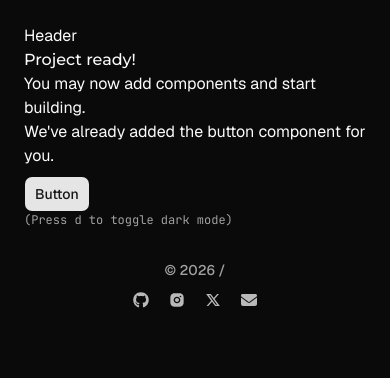
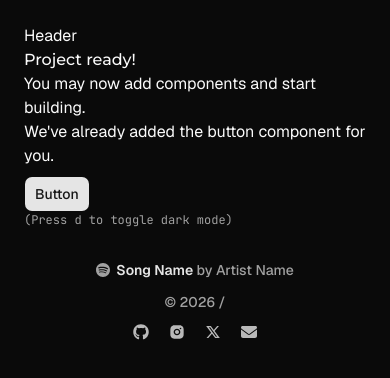
Before and after one commit to daaysorn/daaysorn, a Next.js app: page / in a window 390 px wide. Shown: the top 378 px of the page. Built offline with nearby package versions, Linux system fonts and the light colour scheme.

Commit message:
Update continual-learning.json with new run metrics and modify NowPlayingWidget component to streamline the popover/modal description and remove unused elements.

```diff
--- a/components/custom/spotify/now-playing-widget.tsx
+++ b/components/custom/spotify/now-playing-widget.tsx
@@ -9,8 +9,8 @@ interface NowPlayingWidgetProps {
 }
 
 /**
- * The glassmorphism card shown inside the popover: provider embed player plus a
- * "powered by …" caption. Renders the correct iframe for the track's provider.
+ * The glassmorphism card shown inside the popover / modal: provider embed
+ * player. Renders the correct iframe for the track's provider.
  */
 export function NowPlayingWidget({ track, className }: NowPlayingWidgetProps) {
   const meta = PROVIDERS[track.provider]
@@ -47,25 +47,6 @@ export function NowPlayingWidget({ track, className }: NowPlayingWidgetProps) {
           </p>
         </div>
       )}
-
-      <div className="flex items-center justify-center gap-1.5 pt-2 pb-1 text-xs text-muted-foreground">
-        <span
-          aria-hidden
-          className={cn(
-            "size-1.5 rounded-full",
-            track.isPlaying ? "bg-primary" : "bg-muted-foreground/50",
-          )}
-        />
-        <Icon
-          aria-hidden
-          className="size-3.5 text-muted-foreground"
-          style={track.isPlaying ? { color: meta.brandColor } : undefined}
-        />
-        <span>
-          {track.isPlaying ? "Now playing" : "Last played"} · powered by{" "}
-          {meta.label}
-        </span>
-      </div>
     </div>
   )
 }
--- a/components/nav/footer.tsx
+++ b/components/nav/footer.tsx
@@ -44,22 +44,22 @@ const Footer = () => {
 
   return (
     <footer className="flex w-full flex-col gap-3 py-8 text-center font-medium md:fixed md:bottom-5 md:flex-row md:gap-4 md:py-0 md:text-left">
+      {/** now playing / last played (Spotify) — before copyright on mobile */}
+      <div className="order-1 flex justify-center md:order-2 md:justify-start">
+        <NowPlaying />
+      </div>
+
       {/** copyright */}
-      <div>
+      <div className="order-2 md:order-1">
         <p className="text-sm text-muted-foreground">
           &copy; {currentYear} /{" "}
           <span className="font-semibold text-primary">{appName}</span>{" "}
         </p>
       </div>
 
-      {/** now playing / last played (Spotify) */}
-      <div className="hidden md:block">
-        <NowPlaying />
-      </div>
-
       {/** social media */}
       <TooltipProvider delayDuration={150} skipDelayDuration={100}>
-        <div className="flex items-center justify-center gap-5 text-primary md:justify-start md:gap-3">
+        <div className="order-3 flex items-center justify-center gap-5 text-primary md:justify-start md:gap-3">
           {socialLinks.map(({ href, icon: Icon, label }) => (
             <Tooltip key={label}>
               <TooltipTrigger asChild>
```
Also changed, not shown: .cursor/hooks/state/continual-learning.json.
